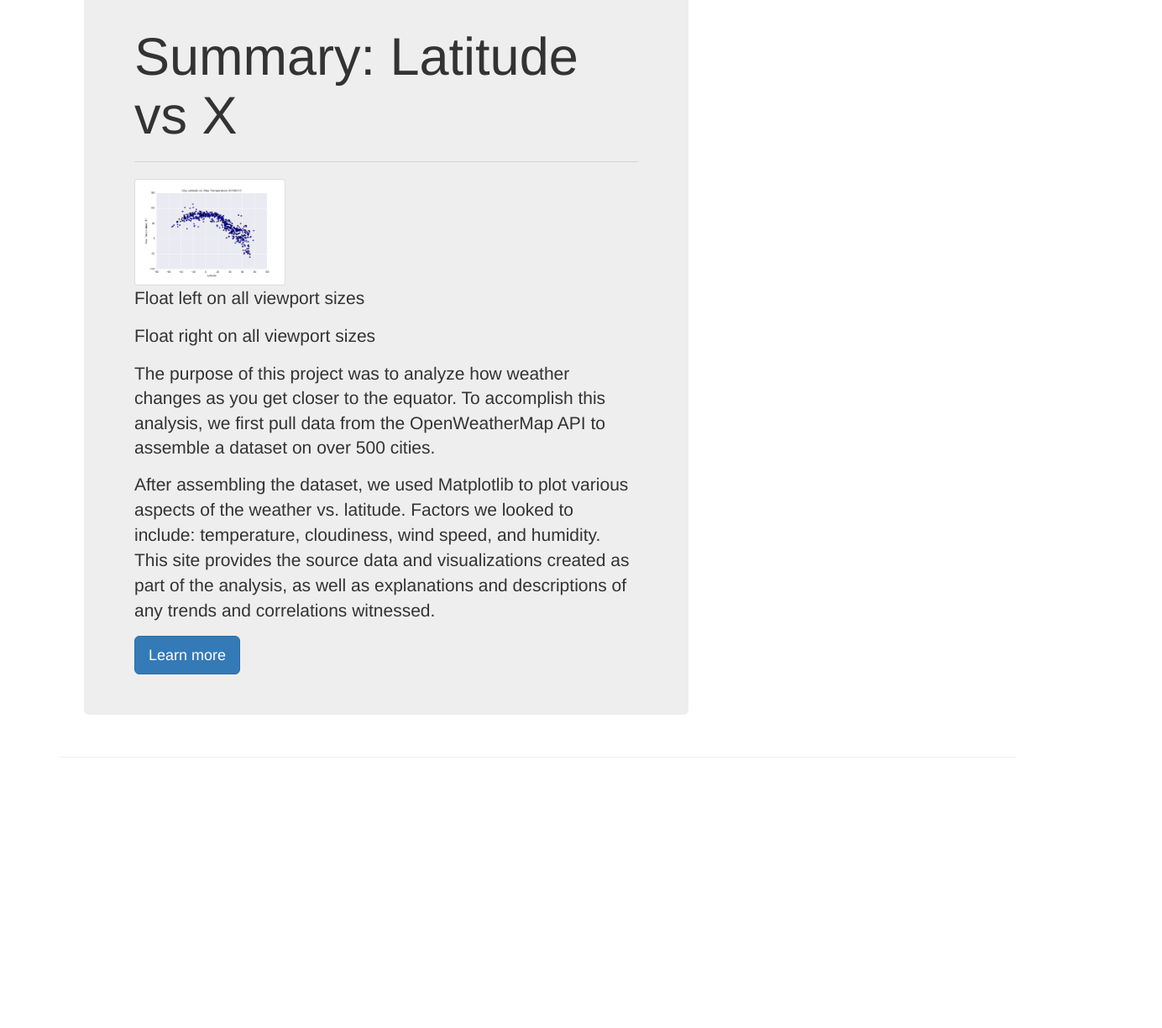
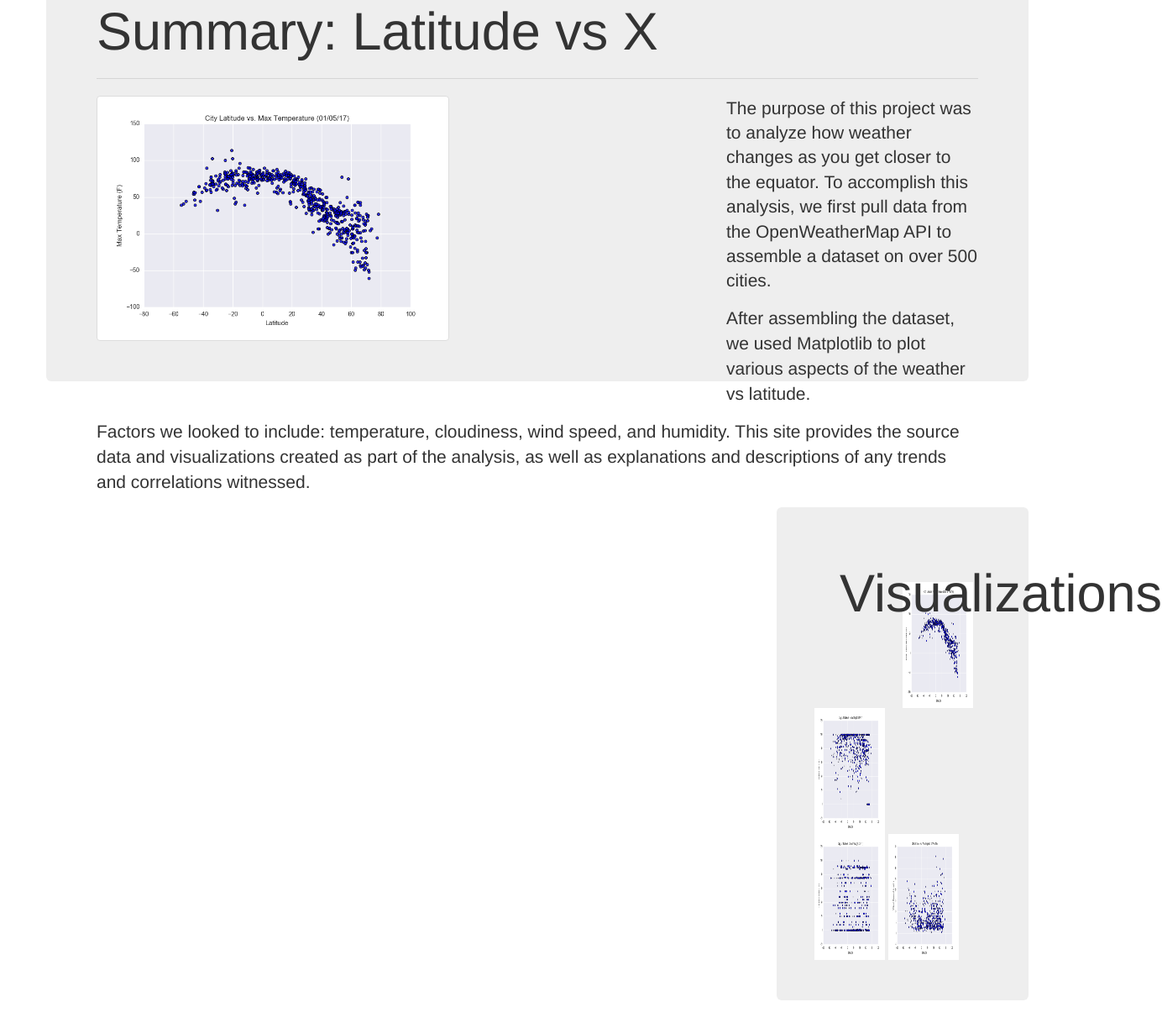
Before and after one commit to mcordray1988/Web-Design-Challenge, a plain HTML site: page web-page.html in a window 1280 px wide. Shown: the part 172-1396 px from the top of the page at 84% size, 1384 px wide, since content can reach past the window. Before the commit the page ends 1144 px from the top, so only its background shows below. Drawn offline with nearby package versions, Linux system fonts and the light colour scheme.

Commit message:
added another jumbotron and more styling

```diff
--- a/style.css
+++ b/style.css
@@ -4,7 +4,7 @@ body {
 }
 
 h1 {
-    font-size: 60px;
+    font-size: 40px;
     color: #00CCCC
 
 }
@@ -15,11 +15,21 @@ h1 {
     background: #ffffff
 }
 
-.jumbotron {
-    max-width: 720px;
+.one .jumbotron {
+    max-width: 500px;
     margin-top: 30px;
     margin-right: 30px;
     margin-left: 30px;
+    margin-bottom: 150px;
+}
+
+.two .jumbotron{
+    max-width: 300px;
+    margin-top: 30px;
+    margin-right: 30px;
+    margin-left: 30px;
+    margin-bottom: 150px;
+    background-color: powderblue;
 }
 
 .navbar li {
@@ -38,12 +48,22 @@ h1 {
     text-decoration: none;
   }
 
-  .float-left {
-    margin-left: 6.5cm"
+  .floated {
+    float: right;
+    width: 300px;
+  }
+
+  .floated-none{
+    float: right;
   }
   .img-thumbnail {
-      height: 250px;
-      width: 30%;
+      height: 200px;
+      width: 40%;
+  }
+
+  .img {
+      height: 150px;
+      width: 40%;
   }
 
   .container {
--- a/web-page.html
+++ b/web-page.html
@@ -28,19 +28,51 @@
 
 
         <div class="container">
+                <div class="row">
+
+
                     <div class="jumbotron">
                             <h1 class="display-4">Summary: Latitude vs X</h1>
                             <hr class="my-4">
                             <img src="./WebVisualizations/Resources/assets/images/Fig1.png" class="img-thumbnail" alt="Responsive image">
-                        <div class="float-left"><p>Float left on all viewport sizes</p></div>
-                        <div class="float-right"><p>Float right on all viewport sizes</p></div>
-                        <p class="lead">The purpose of this project was to analyze how weather changes as you get closer to the equator. To accomplish this analysis, we first pull data from the OpenWeatherMap API to assemble a dataset on over 500 cities.</p>
 
-                        <p>After assembling the dataset, we used Matplotlib to plot various aspects of the weather vs. latitude. Factors we looked to include: temperature, cloudiness, wind speed, and humidity. This site provides the source data and visualizations created as part of the analysis, as well as explanations and descriptions of any trends and correlations witnessed.</p>
-                        <a class="btn btn-primary btn-lg" href="#" role="button">Learn more</a>
+                            <div class="floated"><p class="lead">The purpose of this project was to analyze how weather changes as you get closer to the equator. To accomplish this analysis, we first pull data from the OpenWeatherMap API to assemble a dataset on over 500 cities.</p>
+                                <p>After assembling the dataset, we used Matplotlib to plot various aspects of the weather vs latitude.</p>
+                            </div>
+                            <div class="floated-none">
+                            <p> Factors we looked to include: temperature, cloudiness, wind speed, and humidity. This site provides the source data and visualizations created as part of the analysis, as well as explanations and descriptions of any trends and correlations witnessed.</p>
+
+                            </div>
                     </div>
 
+
+                                <div class="floated">
+                                    <div class="jumbotron">
+                                    <h1 class="col-md-6"> Visualizations</h1>
                                     <div class="row">
+                                        <hr class="my-6">
+                                        <img src="./WebVisualizations/Resources/assets/images/Fig1.png" class="img" alt="Responsive image">
+                                        <img src="./WebVisualizations/Resources/assets/images/Fig2.png" class="img" alt="Responsive image">
+
+                                    </div>
+                                    <div class="row">
+                                            <img src="./WebVisualizations/Resources/assets/images/Fig3.png" class="img" alt="Responsive image">
+                                            <img src="./WebVisualizations/Resources/assets/images/Fig4.png" class="img" alt="Responsive image">
+
+                                    </div>
+                                    </div>
+                                </div>
+                </div>
+
+
+
+
+
+
+        </div>
+    </div>
+            </div>
+
 
 
                         <div class="col-md-12">
@@ -63,6 +95,7 @@
             </div>
             </div>
         </div>
+        </div>
 <script src="https://code.jquery.com/jquery-3.2.1.slim.min.js" integrity="sha384-KJ3o2DKtIkvYIK3UENzmM7KCkRr/rE9/Qpg6aAZGJwFDMVNA/GpGFF93hXpG5KkN" crossorigin="anonymous"></script>
 <script src="https://cdnjs.cloudflare.com/ajax/libs/popper.js/1.12.9/umd/popper.min.js" integrity="sha384-ApNbgh9B+Y1QKtv3Rn7W3mgPxhU9K/ScQsAP7hUibX39j7fakFPskvXusvfa0b4Q" crossorigin="anonymous"></script>
 <script src="https://maxcdn.bootstrapcdn.com/bootstrap/4.0.0/js/bootstrap.min.js" integrity="sha384-JZR6Spejh4U02d8jOt6vLEHfe/JQGiRRSQQxSfFWpi1MquVdAyjUar5+76PVCmYl" crossorigin="anonymous"></script>
```
Lines whose indentation alone changed are shown as unchanged.
